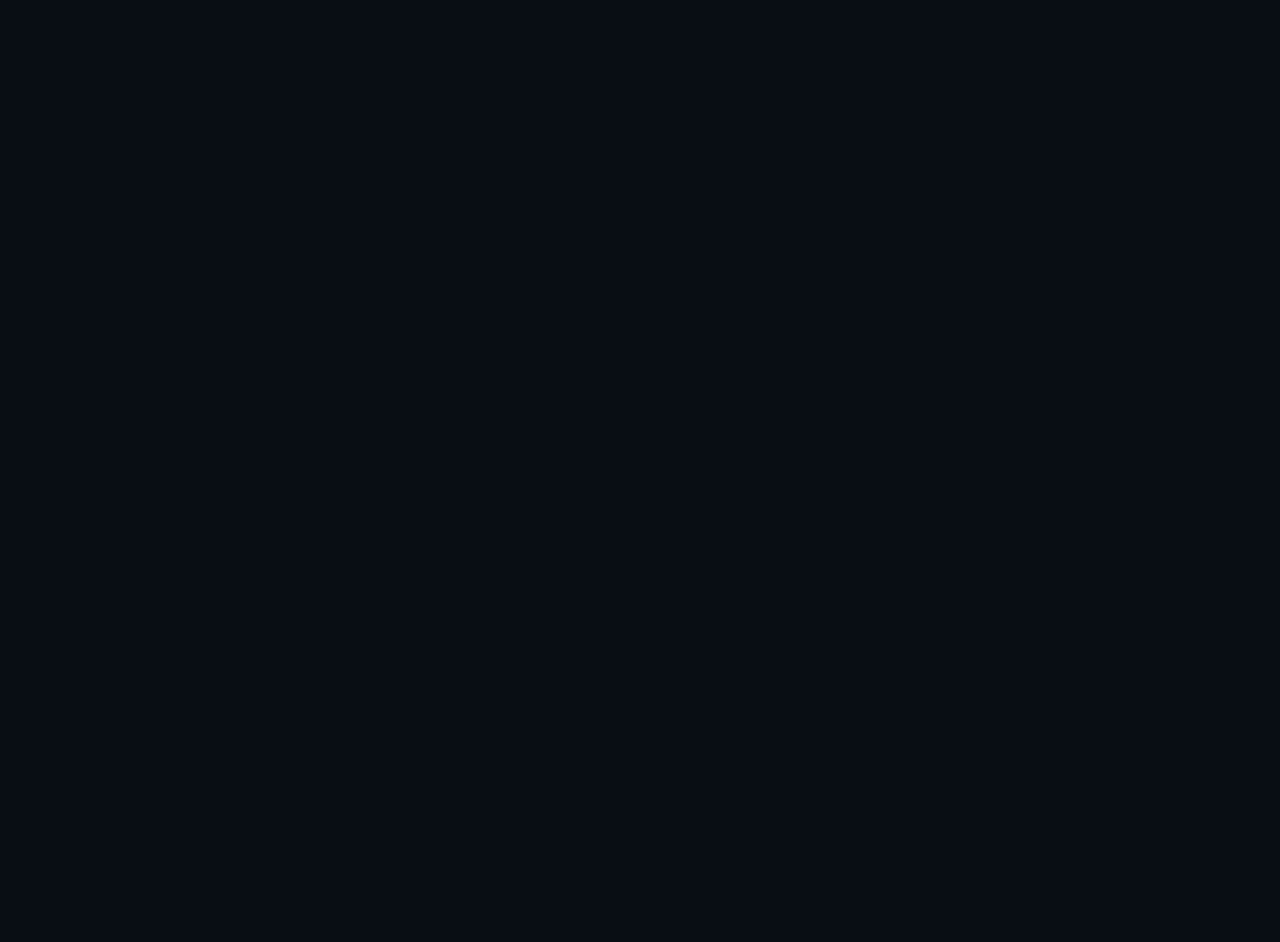
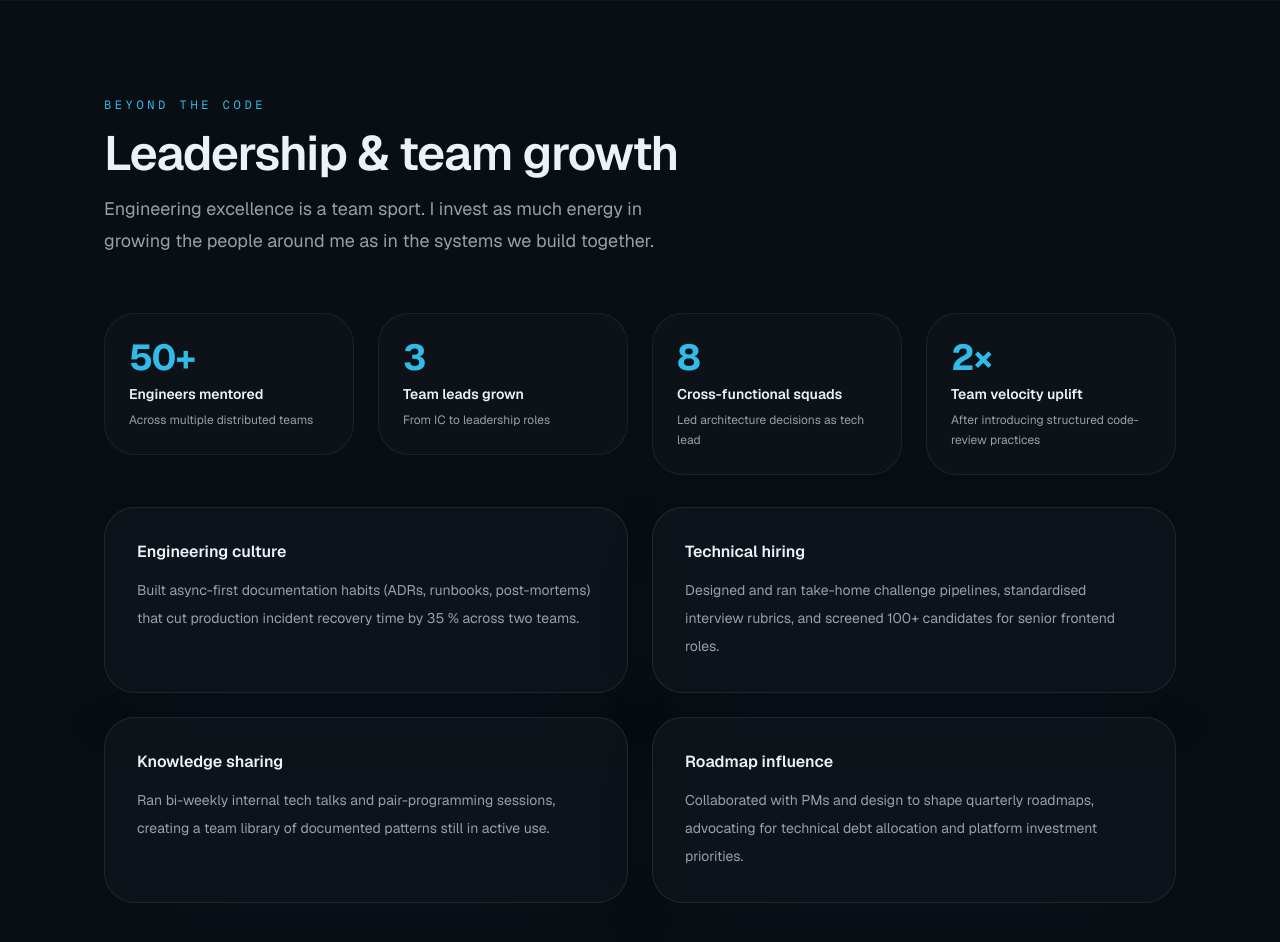
Before and after one commit to dipto0321/dipto-karmakar-portfolio, a Next.js app: page / in a window 1280 px wide. Shown: the part 5960-6902 px from the top of the page. Before the commit the page ends 5960 px from the top, so only its background shows below. Built offline with nearby package versions, Linux system fonts and the light colour scheme.

Commit message:
feat(leadership): add leadership stats and highlights section

```diff
--- a/app/page.tsx
+++ b/app/page.tsx
@@ -1,6 +1,7 @@
 import { ExperienceSection } from "@/features/experience/experience-section"
 import { HeroSection } from "@/features/hero/hero-section"
 import { ImpactSection } from "@/features/impact/impact-section"
+import { LeadershipSection } from "@/features/leadership/leadership-section"
 import { ProjectsSection } from "@/features/projects/projects-section"
 import { SkillsSection } from "@/features/skills/skills-section"
 
@@ -12,6 +13,7 @@ export default function Page() {
       <ProjectsSection />
       <SkillsSection />
       <ExperienceSection />
+      <LeadershipSection />
     </main>
   )
 }
--- /dev/null
+++ b/content/leadership.ts
@@ -0,0 +1,47 @@
+import type { LeadershipHighlight, LeadershipStat } from "@/types/leadership"
+
+export const leadershipStats: LeadershipStat[] = [
+  {
+    value: "50+",
+    label: "Engineers mentored",
+    context: "Across multiple distributed teams",
+  },
+  {
+    value: "3",
+    label: "Team leads grown",
+    context: "From IC to leadership roles",
+  },
+  {
+    value: "8",
+    label: "Cross-functional squads",
+    context: "Led architecture decisions as tech lead",
+  },
+  {
+    value: "2×",
+    label: "Team velocity uplift",
+    context: "After introducing structured code-review practices",
+  },
+]
+
+export const leadershipHighlights: LeadershipHighlight[] = [
+  {
+    title: "Engineering culture",
+    description:
+      "Built async-first documentation habits (ADRs, runbooks, post-mortems) that cut production incident recovery time by 35 % across two teams.",
+  },
+  {
+    title: "Technical hiring",
+    description:
+      "Designed and ran take-home challenge pipelines, standardised interview rubrics, and screened 100+ candidates for senior frontend roles.",
+  },
+  {
+    title: "Knowledge sharing",
+    description:
+      "Ran bi-weekly internal tech talks and pair-programming sessions, creating a team library of documented patterns still in active use.",
+  },
+  {
+    title: "Roadmap influence",
+    description:
+      "Collaborated with PMs and design to shape quarterly roadmaps, advocating for technical debt allocation and platform investment priorities.",
+  },
+]
--- /dev/null
+++ b/features/leadership/leadership-section.tsx
@@ -0,0 +1,66 @@
+import { Section } from "@/components/layout/section"
+import { AnimatedWrapper } from "@/components/shared/animated-wrapper"
+import { Heading } from "@/components/shared/heading"
+import { Card, CardContent } from "@/components/ui/card"
+import { leadershipHighlights, leadershipStats } from "@/content/leadership"
+
+export function LeadershipSection() {
+  return (
+    <Section id="leadership" className="border-t border-border/40">
+      <AnimatedWrapper>
+        <Heading
+          eyebrow="Beyond the code"
+          title="Leadership & team growth"
+          description="Engineering excellence is a team sport. I invest as much energy in growing the people around me as in the systems we build together."
+        />
+      </AnimatedWrapper>
+
+      {/* Stats row */}
+      <div className="mt-14 grid grid-cols-2 gap-4 sm:gap-6 lg:grid-cols-4">
+        {leadershipStats.map((stat, i) => (
+          <AnimatedWrapper
+            key={stat.label}
+            transition={{ duration: 0.45, ease: "easeOut", delay: i * 0.07 }}
+          >
+            <div className="flex flex-col gap-1.5 rounded-3xl border border-border/60 bg-card/60 p-6 transition-colors duration-300 hover:border-primary/40">
+              <span className="text-4xl font-bold tracking-tight text-primary">
+                {stat.value}
+              </span>
+              <span className="text-sm font-semibold text-foreground">
+                {stat.label}
+              </span>
+              <span className="text-xs leading-5 text-muted-foreground">
+                {stat.context}
+              </span>
+            </div>
+          </AnimatedWrapper>
+        ))}
+      </div>
+
+      {/* Highlights grid */}
+      <div className="mt-8 grid gap-6 sm:grid-cols-2">
+        {leadershipHighlights.map((highlight, i) => (
+          <AnimatedWrapper
+            key={highlight.title}
+            transition={{
+              duration: 0.45,
+              ease: "easeOut",
+              delay: leadershipStats.length * 0.07 + i * 0.07,
+            }}
+          >
+            <Card className="h-full">
+              <CardContent className="space-y-3">
+                <h3 className="font-semibold text-foreground">
+                  {highlight.title}
+                </h3>
+                <p className="text-sm leading-7 text-muted-foreground">
+                  {highlight.description}
+                </p>
+              </CardContent>
+            </Card>
+          </AnimatedWrapper>
+        ))}
+      </div>
+    </Section>
+  )
+}
--- /dev/null
+++ b/types/leadership.ts
@@ -0,0 +1,10 @@
+export interface LeadershipStat {
+  value: string
+  label: string
+  context: string
+}
+
+export interface LeadershipHighlight {
+  title: string
+  description: string
+}
```
